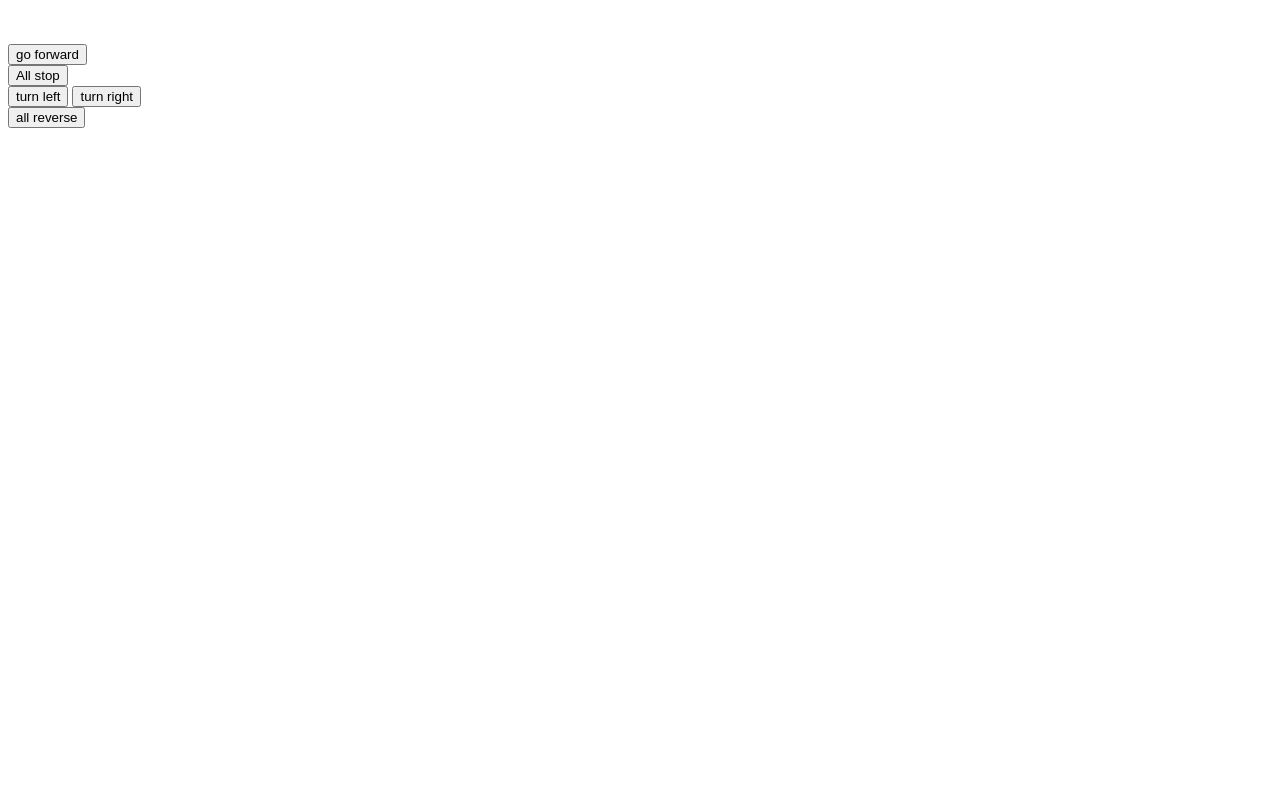
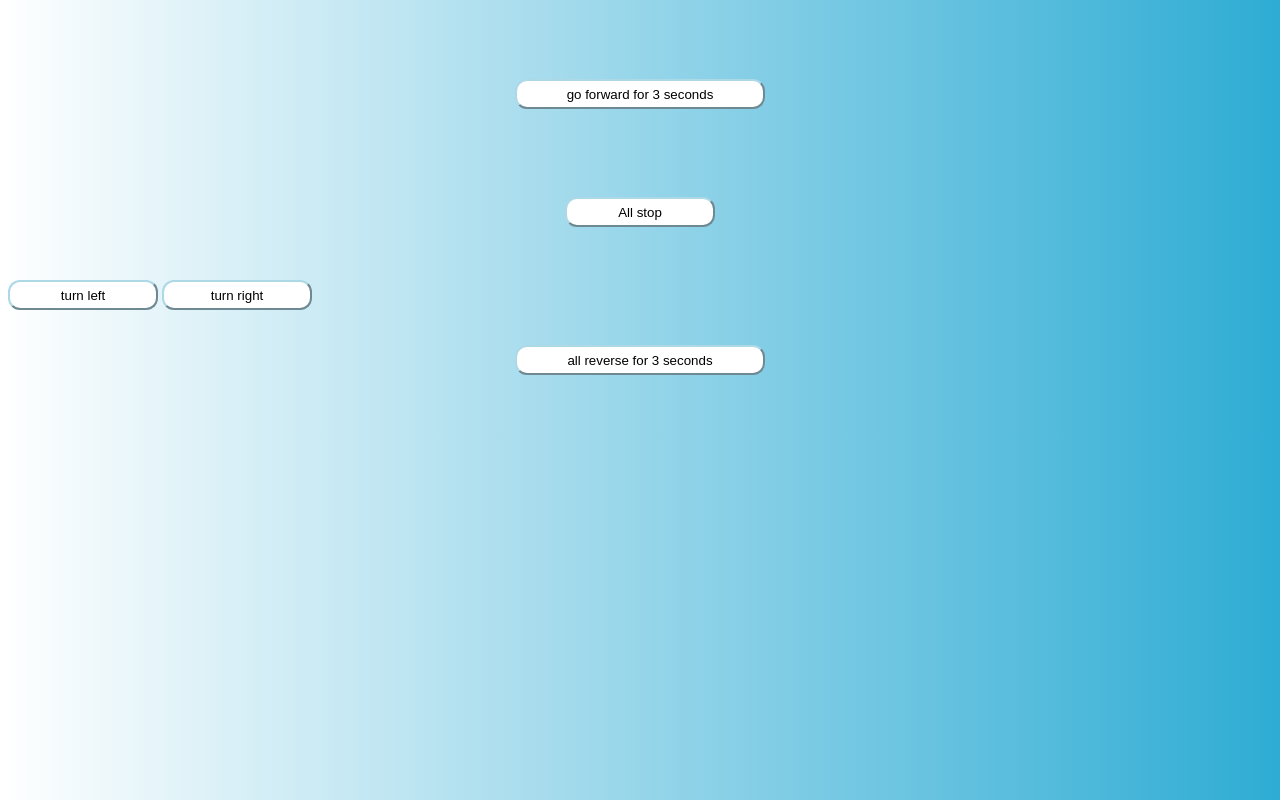
Before and after one commit to praterma2/brickWars, a plain HTML site: page index.html in a window 1280 px wide. Drawn offline with Linux system fonts and the light colour scheme.

Commit message:
Add files via upload

```diff
--- a/index.html
+++ b/index.html
@@ -1,8 +1,7 @@
-<!-- Replace your-device-ID-goes-here with your actual device ID
-and replace your-access-token-goes-here with your actual access token-->
-<!DOCTYPE>
+<!DOCTYPE html>
 <html>
 <head>
+    <link href="style.css" rel="stylesheet" type="text/css" />
     <script src="controlCodeCottonV1.js"></script>
   <title>
     Cart Command
@@ -12,13 +11,15 @@ and replace your-access-token-goes-here with your actual access token-->
 
     <br>
     <br>
-    <button onclick="goForwd();">go forward</button><br>
-    <button onclick="allStop();">All stop</button>
+    <div class="center"><button class="lgButton" onclick="driveForward3Sec();">go forward for 3 seconds</button></div><br>
+    <div class="center"><button class="button" onclick="allStop();">All stop</button></div>
     <br>
-    <button onclick="turnLeft();">turn left</button>
-    <button onclick="turnRight();">turn right</button>
+
+    <button class="button" onclick="limitedLeftTurn();">turn left</button>
+
+    <button class="button" onclick="limitedRightTurn()();">turn right</button>
     <br>
-    <button onclick="allRev();">all reverse</button>
+    <div class="center"><button class="lgButton" onclick="driveReverse3Sec();">all reverse for 3 seconds</button></div>
     <br>
 
   <script>
--- /dev/null
+++ b/style.css
@@ -0,0 +1,40 @@
+body{
+    background-image: linear-gradient(90deg, white, #2eacd4 100%);
+}
+
+.button {
+    background-color: white;
+    width: 150px;
+    height: 30px;
+    border-color: lightblue;
+    border-radius: 12px;
+}
+
+.lgButton {
+    background-color: white;
+    width: 250px;
+    height: 30px;
+    border-color: lightblue;
+    border-radius: 12px;
+}
+
+.center {
+    display: flex;
+  justify-content: center;
+  align-items: center;
+  height: 100px;
+}
+
+.right {
+    display: flex;
+  justify-content: right;
+  align-items: center;
+  height: 200px;
+}
+
+.left {
+    display: flex;
+  justify-content: left;
+  align-items: center;
+  height: 200px;
+}
```
